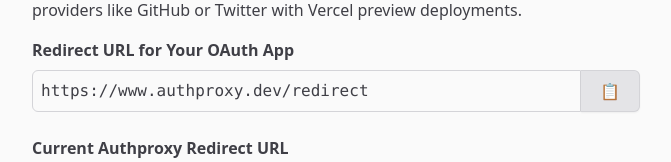
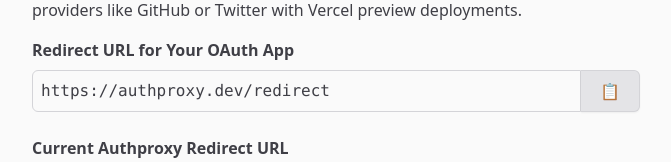
Before and after one commit to jclem/authproxy, a Next.js app: page / in a window 1280 px wide. Shown: the part 126-288 px from the top of the page, without its empty margins (304-975 px from the left). Built offline with nearby package versions, Linux system fonts and the light colour scheme.

Commit message:
Remove www

```diff
--- a/src/pages/index.tsx
+++ b/src/pages/index.tsx
@@ -7,7 +7,7 @@
   redirectUrl: string | null
 }
 
-const redirectURL = 'https://www.authproxy.dev/redirect'
+const redirectURL = 'https://authproxy.dev/redirect'
 
 const Home: NextPage<Props> = () => {
   const [url, setUrl, clearUrl] = useRedirectUrl()
```
Also changed, not shown: 1 other file (tests, documents, lock files or other folders).
